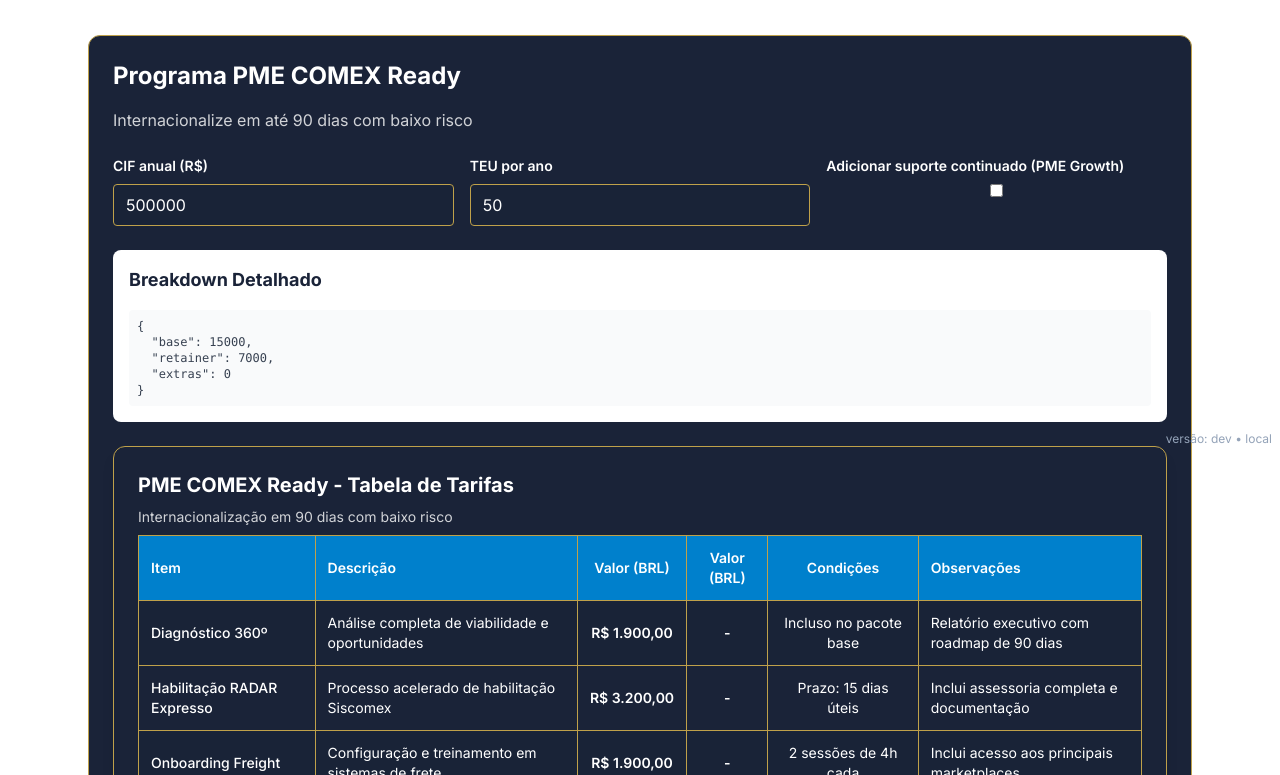
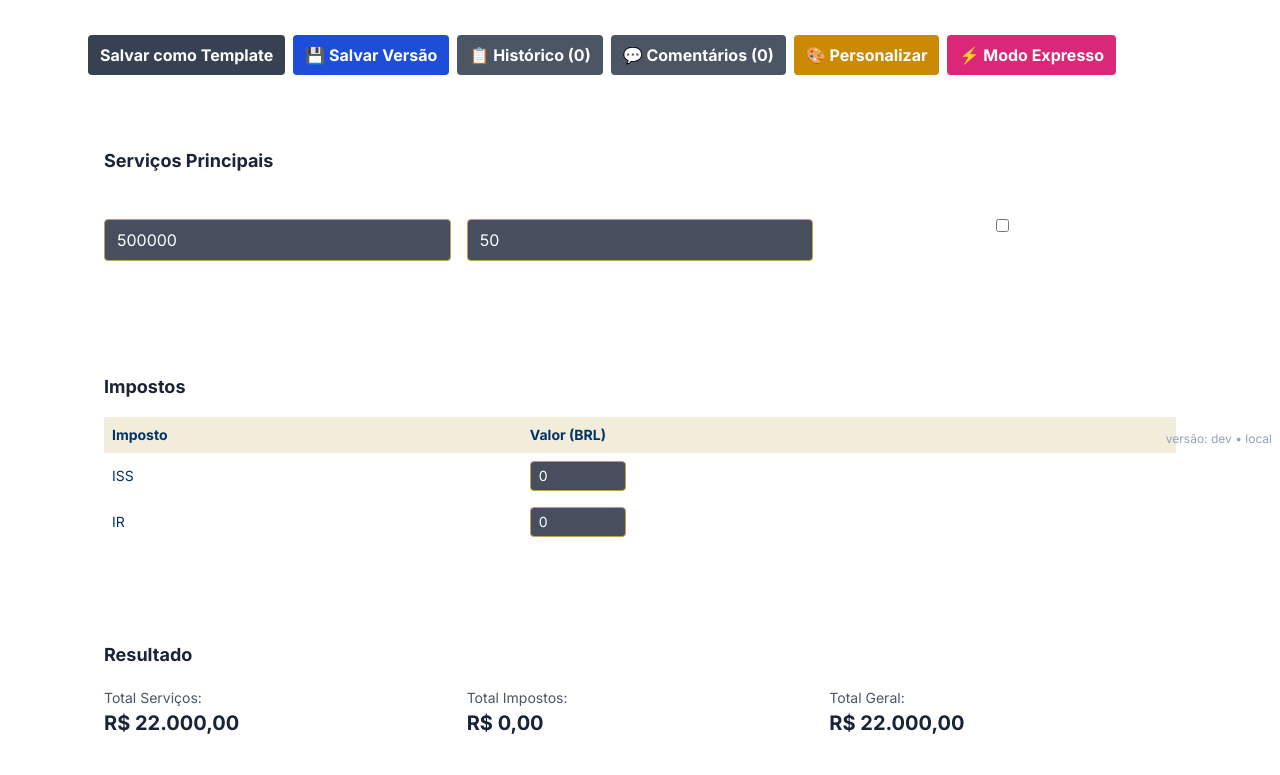
Before and after one commit to OLVCORE/olv-quote-builder, a Next.js app: page /admin/quote-incompany in a window 1280 px wide. Shown: the part 345-1120 px from the top of the page. Built offline with nearby package versions, Linux system fonts and the light colour scheme; no server answers.

Commit message:
MERGE: Restauração completa do simulador robusto - todas as seções, tabelas dinâmicas, impostos, resultados, observações, botões avançados e experiência validada

```diff
--- a/src/components/ServiceForm.tsx
+++ b/src/components/ServiceForm.tsx
@@ -7,6 +7,7 @@
 import { addSyncRecordToHistory } from './CRMSyncHistory';
 import TabelaTarifas from './TabelaTarifas';
 import { getTabelaTarifas } from '@/lib/tarifas';
+import ServicosAdicionaisTable from './ServicosAdicionaisTable';
 
 interface Props {
   config: ServiceConfig;
@@ -120,7 +121,13 @@
   };
 
   // Renderização dos campos dinâmicos
-  const renderInputs = () => (
+  const renderInputs = () => {
+    // Se for Serviços Adicionais, renderiza tabela dinâmica
+    if (config.slug === 'servicos-adicionais') {
+      return <ServicosAdicionaisTable values={values} setValues={setValues} />;
+    }
+    // Caso contrário, renderiza inputs padrão
+    return (
       <div className="grid grid-cols-1 sm:grid-cols-2 lg:grid-cols-3 gap-4 mb-6">
         {config.inputs.map((input) => (
           <div key={input.key} className="space-y-2">
@@ -138,6 +145,7 @@
         ))}
       </div>
     );
+  };
 
   // Breakdown detalhado
   const renderBreakdown = () => (
@@ -157,26 +165,105 @@
     </div>
   );
 
-  // Resultado e totais
-  const renderTotais = () => (
+  // Seção Serviços Principais
+  const renderServicosPrincipais = () => (
+    <div className="bg-white dark:bg-bg-dark-tertiary rounded-lg p-4 mb-6">
+      <h3 className="text-lg font-bold text-olvblue dark:text-ourovelho mb-4">Serviços Principais</h3>
+      {renderInputs()}
+    </div>
+  );
+
+  // Seção Impostos
+  const [impostos, setImpostos] = useState([
+    { nome: 'ISS', valor: 0 },
+    { nome: 'IR', valor: 0 },
+  ]);
+  const renderImpostos = () => (
+    <div className="bg-white dark:bg-bg-dark-tertiary rounded-lg p-4 mb-6">
+      <h3 className="text-lg font-bold text-olvblue dark:text-ourovelho mb-4">Impostos</h3>
+      <table className="w-full text-sm mb-2">
+        <thead>
+          <tr className="bg-ourovelho/20">
+            <th className="p-2 text-left">Imposto</th>
+            <th className="p-2 text-left">Valor (BRL)</th>
+          </tr>
+        </thead>
+        <tbody>
+          {impostos.map((imp, idx) => (
+            <tr key={idx}>
+              <td className="p-2">{imp.nome}</td>
+              <td className="p-2">
+                <input
+                  type="number"
+                  value={imp.valor}
+                  onChange={e => {
+                    const val = Number(e.target.value);
+                    setImpostos(imps => imps.map((i, j) => j === idx ? { ...i, valor: val } : i));
+                  }}
+                  className="w-24 px-2 py-1 rounded border border-ourovelho bg-olvblue/80 dark:bg-bg-dark-tertiary text-white dark:text-ourovelho"
+                  min={0}
+                />
+              </td>
+            </tr>
+          ))}
+        </tbody>
+      </table>
+    </div>
+  );
+
+  // Seção Observações Gerais
+  const [observacoes, setObservacoes] = useState('');
+  const renderObservacoes = () => (
+    <div className="bg-white dark:bg-bg-dark-tertiary rounded-lg p-4 mb-6">
+      <h3 className="text-lg font-bold text-olvblue dark:text-ourovelho mb-4">Observações Gerais</h3>
+      <textarea
+        value={observacoes}
+        onChange={e => setObservacoes(e.target.value)}
+        className="w-full min-h-[60px] px-3 py-2 rounded border border-ourovelho bg-olvblue/80 dark:bg-bg-dark-tertiary text-white dark:text-ourovelho"
+        placeholder="Digite observações, condições ou notas gerais da proposta..."
+      />
+    </div>
+  );
+
+  // Seção Resultados detalhados
+  const renderResultados = () => {
+    const totalImpostos = impostos.reduce((sum, i) => sum + Number(i.valor), 0);
+    return (
       <div className="bg-white dark:bg-bg-dark-tertiary rounded-lg p-4 mb-6">
         <h3 className="text-lg font-bold text-olvblue dark:text-ourovelho mb-4">Resultado</h3>
         <div className="grid grid-cols-1 sm:grid-cols-2 lg:grid-cols-3 gap-4">
           <div>
-          <span className="text-sm text-gray-600 dark:text-gray-400">Total (BRL):</span>
+            <span className="text-sm text-gray-600 dark:text-gray-400">Total Serviços:</span>
             <div className="text-xl font-bold text-olvblue dark:text-ourovelho">
               R$ {baseResult.total.toLocaleString('pt-BR', { minimumFractionDigits: 2 })}
             </div>
           </div>
-        {currency !== 'BRL' && (
           <div>
-            <span className="text-sm text-gray-600 dark:text-gray-400">Total ({currency}):</span>
+            <span className="text-sm text-gray-600 dark:text-gray-400">Total Impostos:</span>
             <div className="text-xl font-bold text-olvblue dark:text-ourovelho">
-              {convertToForeign(baseResult.total)}
+              R$ {totalImpostos.toLocaleString('pt-BR', { minimumFractionDigits: 2 })}
             </div>
           </div>
-        )}
+          <div>
+            <span className="text-sm text-gray-600 dark:text-gray-400">Total Geral:</span>
+            <div className="text-xl font-bold text-olvblue dark:text-ourovelho">
+              R$ {(baseResult.total + totalImpostos).toLocaleString('pt-BR', { minimumFractionDigits: 2 })}
             </div>
+          </div>
+        </div>
+      </div>
+    );
+  };
+
+  // Botões de ação avançados
+  const renderAcoesAvancadas = () => (
+    <div className="flex flex-wrap gap-2 mb-6">
+      <button className="bg-gray-700 text-white px-3 py-2 rounded font-bold" title="Salvar como Template">Salvar como Template</button>
+      <button className="bg-blue-700 text-white px-3 py-2 rounded font-bold" title="Salvar Versão">💾 Salvar Versão</button>
+      <button className="bg-gray-600 text-white px-3 py-2 rounded font-bold" title="Histórico">📋 Histórico (0)</button>
+      <button className="bg-gray-600 text-white px-3 py-2 rounded font-bold" title="Comentários">💬 Comentários (0)</button>
+      <button className="bg-yellow-600 text-white px-3 py-2 rounded font-bold" title="Personalizar">🎨 Personalizar</button>
+      <button className="bg-pink-600 text-white px-3 py-2 rounded font-bold" title="Modo Expresso">⚡ Modo Expresso</button>
     </div>
   );
 
@@ -197,15 +284,14 @@
 
   return (
     <div className="w-full max-w-6xl mx-auto flex flex-col gap-4 sm:gap-6 lg:gap-8 px-2 sm:px-4 md:px-6">
-      <div className="bg-olvblue dark:bg-bg-dark-secondary rounded-xl border border-ourovelho p-4 sm:p-6">
-        <h2 className="text-xl sm:text-2xl font-bold text-white dark:text-ourovelho mb-4">{config.name}</h2>
-        <p className="text-white/80 dark:text-ourovelho/80 mb-6">{config.description}</p>
-        {renderInputs()}
+      {renderAcoesAvancadas()}
+      {renderServicosPrincipais()}
+      {renderImpostos()}
+      {renderResultados()}
       {renderBreakdown()}
       {renderTabelaTarifas()}
-        {renderTotais()}
+      {renderObservacoes()}
       {renderAcoes()}
-      </div>
     </div>
   );
 }
--- /dev/null
+++ b/src/components/ServicosAdicionaisTable.tsx
@@ -0,0 +1,102 @@
+import React from 'react';
+
+interface LinhaAdicional {
+  descricao: string;
+  valor: number;
+}
+
+interface Props {
+  values: Record<string, any>;
+  setValues: React.Dispatch<React.SetStateAction<Record<string, any>>>;
+}
+
+export default function ServicosAdicionaisTable({ values, setValues }: Props) {
+  // Inicializa linhas adicionais se não existir
+  const linhas: LinhaAdicional[] = values.linhasAdicionais || [
+    { descricao: '', valor: 0 }
+  ];
+
+  // Adiciona nova linha
+  const adicionarLinha = () => {
+    setValues((prev) => ({
+      ...prev,
+      linhasAdicionais: [...linhas, { descricao: '', valor: 0 }]
+    }));
+  };
+
+  // Remove linha
+  const removerLinha = (idx: number) => {
+    setValues((prev) => ({
+      ...prev,
+      linhasAdicionais: linhas.filter((_, i) => i !== idx)
+    }));
+  };
+
+  // Atualiza campo de uma linha
+  const atualizarLinha = (idx: number, campo: keyof LinhaAdicional, valor: any) => {
+    setValues((prev) => ({
+      ...prev,
+      linhasAdicionais: linhas.map((linha, i) =>
+        i === idx ? { ...linha, [campo]: campo === 'valor' ? Number(valor) : valor } : linha
+      )
+    }));
+  };
+
+  return (
+    <div className="mb-6">
+      <h3 className="text-lg font-bold text-olvblue dark:text-ourovelho mb-4">Serviços Adicionais</h3>
+      <table className="w-full text-sm mb-2">
+        <thead>
+          <tr className="bg-ourovelho/20">
+            <th className="p-2 text-left">Descrição</th>
+            <th className="p-2 text-left">Valor (BRL)</th>
+            <th className="p-2"></th>
+          </tr>
+        </thead>
+        <tbody>
+          {linhas.map((linha, idx) => (
+            <tr key={idx}>
+              <td className="p-2">
+                <input
+                  type="text"
+                  value={linha.descricao}
+                  onChange={e => atualizarLinha(idx, 'descricao', e.target.value)}
+                  className="w-full px-2 py-1 rounded border border-ourovelho bg-olvblue/80 dark:bg-bg-dark-tertiary text-white dark:text-ourovelho"
+                  placeholder="Descrição do serviço"
+                />
+              </td>
+              <td className="p-2">
+                <input
+                  type="number"
+                  value={linha.valor}
+                  onChange={e => atualizarLinha(idx, 'valor', e.target.value)}
+                  className="w-full px-2 py-1 rounded border border-ourovelho bg-olvblue/80 dark:bg-bg-dark-tertiary text-white dark:text-ourovelho"
+                  placeholder="0,00"
+                  min={0}
+                />
+              </td>
+              <td className="p-2 text-center">
+                <button
+                  type="button"
+                  onClick={() => removerLinha(idx)}
+                  className="text-red-600 hover:text-red-800 font-bold text-lg"
+                  title="Remover linha"
+                  disabled={linhas.length === 1}
+                >
+                  ×
+                </button>
+              </td>
+            </tr>
+          ))}
+        </tbody>
+      </table>
+      <button
+        type="button"
+        onClick={adicionarLinha}
+        className="bg-ourovelho text-olvblue font-bold px-4 py-2 rounded hover:bg-yellow-400"
+      >
+        + Adicionar Serviço Adicional
+      </button>
+    </div>
+  );
+}
--- a/src/lib/services.ts
+++ b/src/lib/services.ts
@@ -203,8 +203,9 @@
       const treinamento = (v.treinamento || 0) * 350;
       const software = (v.software || 0) * 1200;
       const seguro = (v.seguro || 0) * 0.008;
-      const total = iso + treinamento + software + seguro;
-      return { total, breakdown: { iso, treinamento, software, seguro } };
+      const adicionais = (v.linhasAdicionais || []).reduce((sum: number, linha: any) => sum + (Number(linha.valor) || 0), 0);
+      const total = iso + treinamento + software + seguro + adicionais;
+      return { total, breakdown: { iso, treinamento, software, seguro, adicionais } };
     },
   },
 ];
```
Lines whose indentation alone changed are shown as unchanged.
